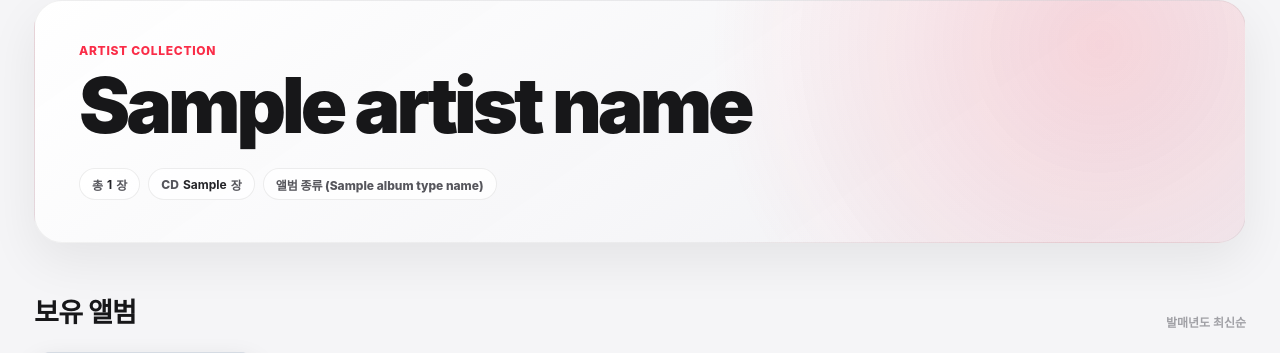
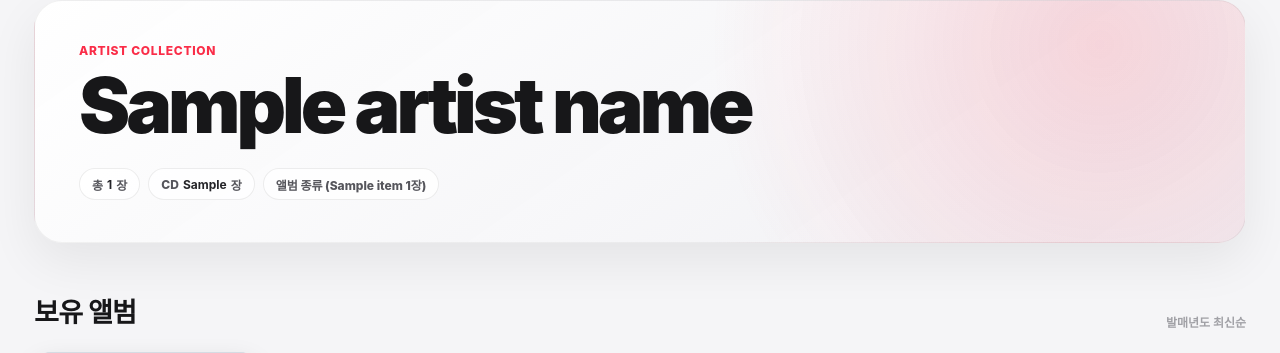
Before and after one commit to Siunaldonumber7/Album-Archive, a Flask app: template templates/artist.html in a window 1280 px wide. Shown: the part 126-479 px from the top of the page. Run offline with Flask 3, Linux system fonts and the light colour scheme; the template is opened without the code that fills it: most values are stand-ins (such as "Sample title", 1, 10 or a date in 2020); grey boxes marked "Sample" are stand-in pictures.

Commit message:
Show album type counts on artist pages

```diff
--- a/templates/artist.html
+++ b/templates/artist.html
@@ -394,9 +394,13 @@ body {
         </span>
         {% endif %}
 
-        {% if album_type_names %}
+        {% if album_type_summary %}
         <span class="summary-pill">
-            앨범 종류&nbsp;({{ album_type_names|join(' · ') }})
+            앨범 종류&nbsp;(
+            {%- for item in album_type_summary -%}
+                {{ item.name }} {{ item.count }}장{% if not loop.last %} · {% endif %}
+            {%- endfor -%}
+            )
         </span>
         {% endif %}
     </div>
```
